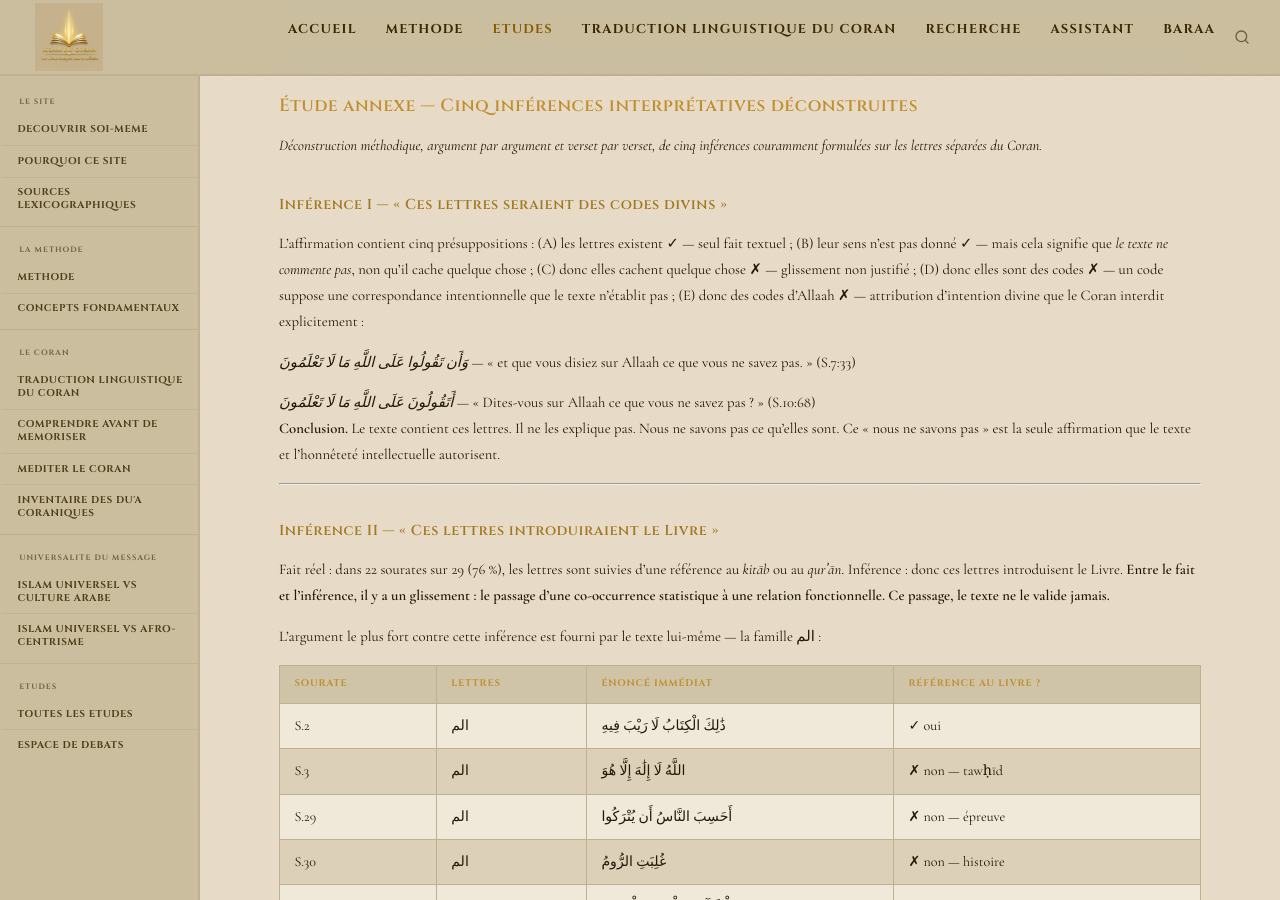
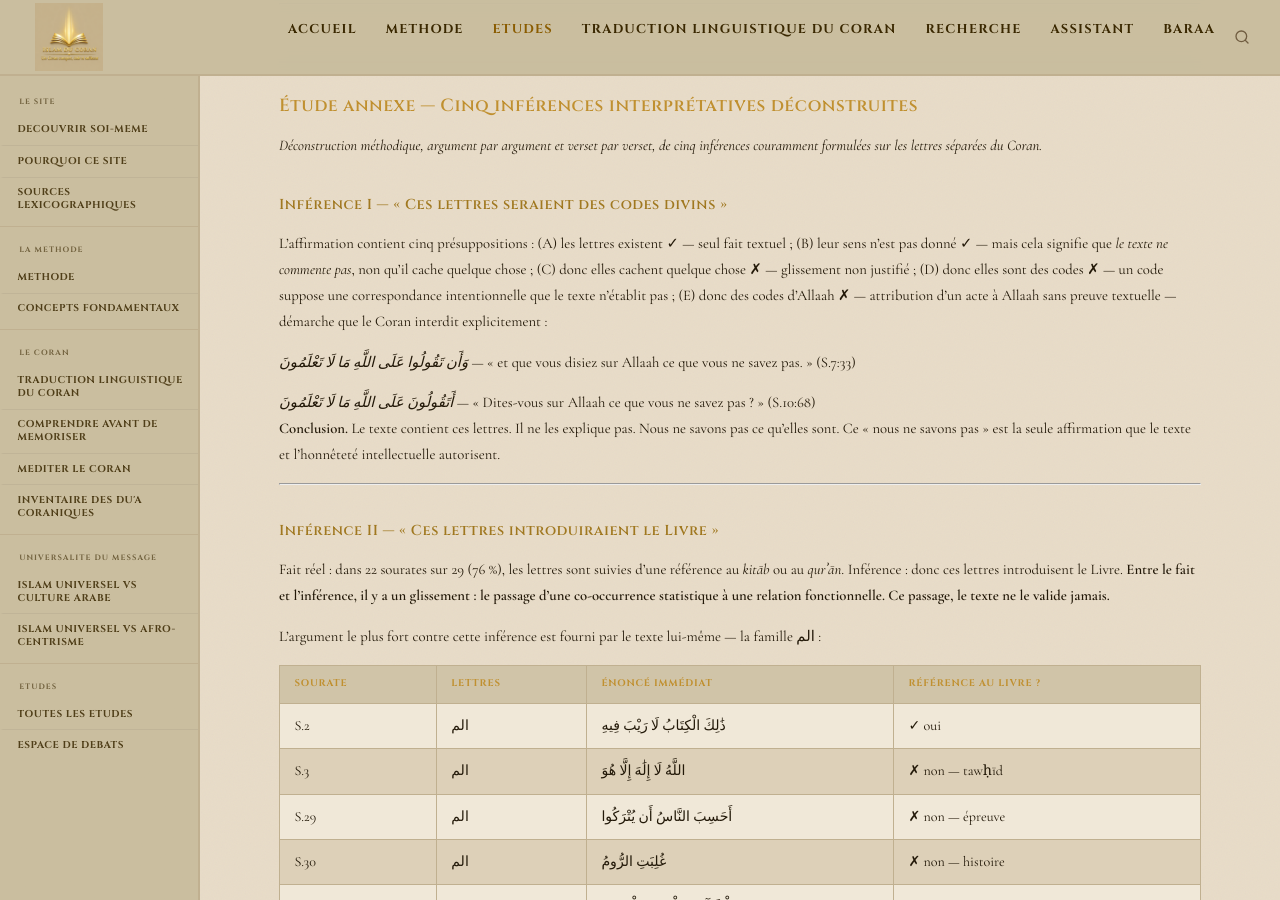
Before and after one commit to Makhuwcoder/islamducoran, a Jekyll site: the page built from _etudes/trad-muqattaat.md, in a window 1280 px wide and 900 px high, scrolled down 8984 px. Built offline with Jekyll 4.4.1, drawn with Linux system fonts in a browser that asks for light colours.

Commit message:
Fix : 'intention divine' → 'acte attribué à Allaah sans preuve textuelle'

```diff
--- a/_etudes/trad-muqattaat.md
+++ b/_etudes/trad-muqattaat.md
@@ -311,7 +311,7 @@ Quatre formes courantes du glissement interprétatif : **par induction** (X pré
 
 ### Inférence I — « Ces lettres seraient des codes divins »
 
-L'affirmation contient cinq présuppositions : (A) les lettres existent ✓ — seul fait textuel ; (B) leur sens n'est pas donné ✓ — mais cela signifie que *le texte ne commente pas*, non qu'il cache quelque chose ; (C) donc elles cachent quelque chose ✗ — glissement non justifié ; (D) donc elles sont des codes ✗ — un code suppose une correspondance intentionnelle que le texte n'établit pas ; (E) donc des codes d'Allaah ✗ — attribution d'intention divine que le Coran interdit explicitement :
+L'affirmation contient cinq présuppositions : (A) les lettres existent ✓ — seul fait textuel ; (B) leur sens n'est pas donné ✓ — mais cela signifie que *le texte ne commente pas*, non qu'il cache quelque chose ; (C) donc elles cachent quelque chose ✗ — glissement non justifié ; (D) donc elles sont des codes ✗ — un code suppose une correspondance intentionnelle que le texte n'établit pas ; (E) donc des codes d'Allaah ✗ — attribution d'un acte à Allaah sans preuve textuelle — démarche que le Coran interdit explicitement :
 
 > *وَأَن تَقُولُوا عَلَى اللَّهِ مَا لَا تَعْلَمُونَ* — « et que vous disiez sur Allaah ce que vous ne savez pas. » (S.7:33)
 >
```
